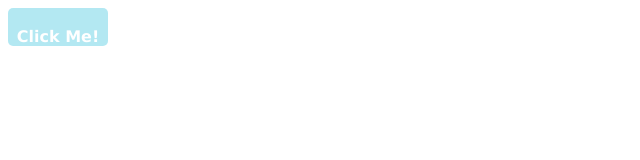
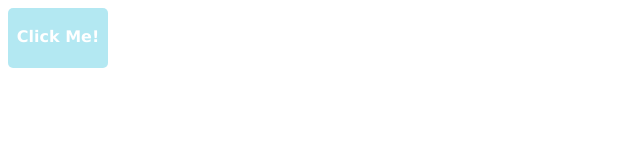
Before and after one commit to BritishPandaChick/codeacademy-jquery-button, a plain HTML site: page index.html in a window 1280 px wide. Shown: the whole page, without its empty margins (0-640 px from the left). Drawn offline with nearby package versions, Linux system fonts and the light colour scheme.

Commit message:
Fix height in css file

```diff
--- a/css/style.css
+++ b/css/style.css
@@ -1,5 +1,5 @@
 div {
-  heigth: 60px;
+  height: 60px;
   width: 100px;
   border-radius: 5px;
   background-color: #69D2E7;
```
